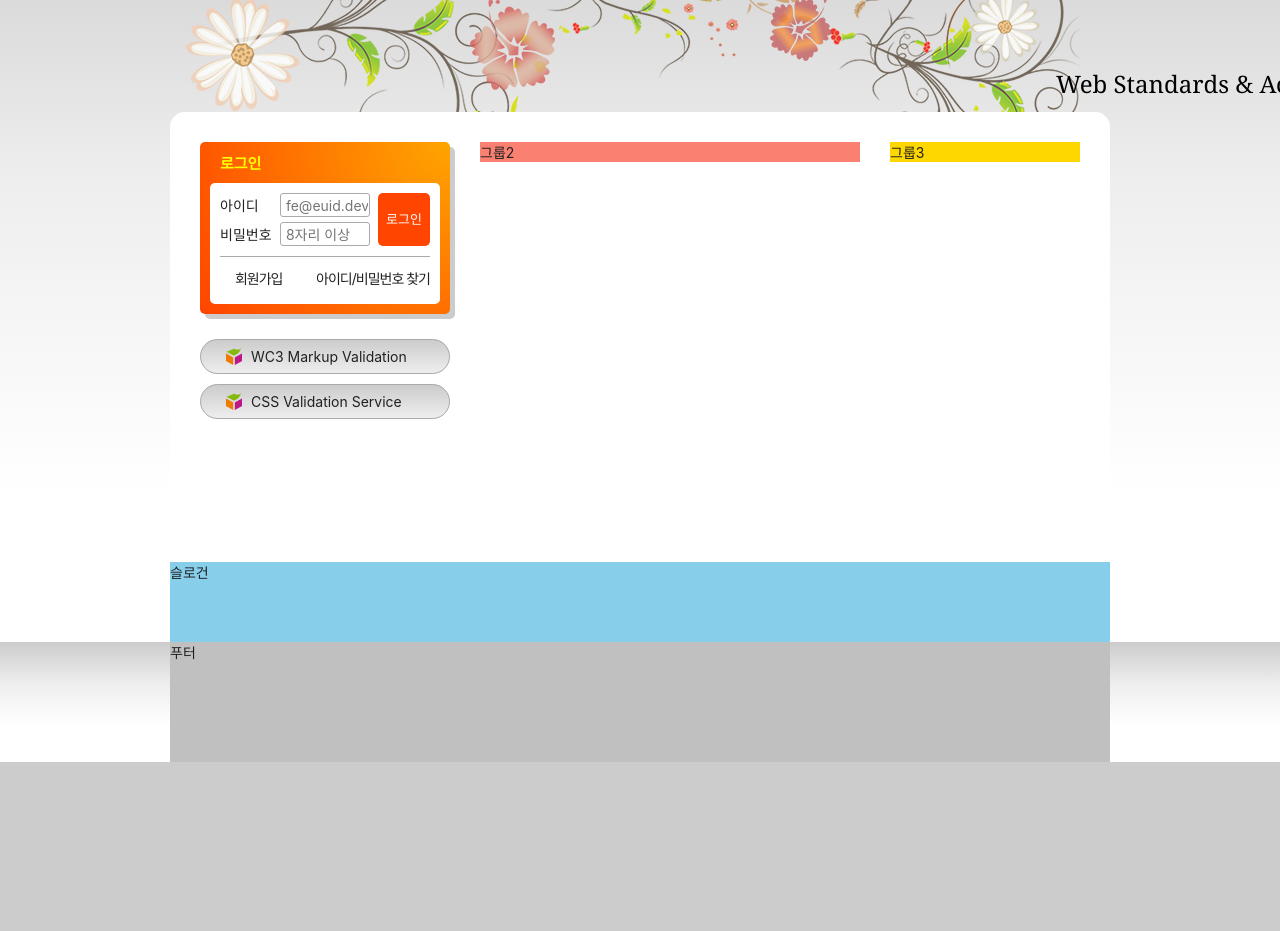
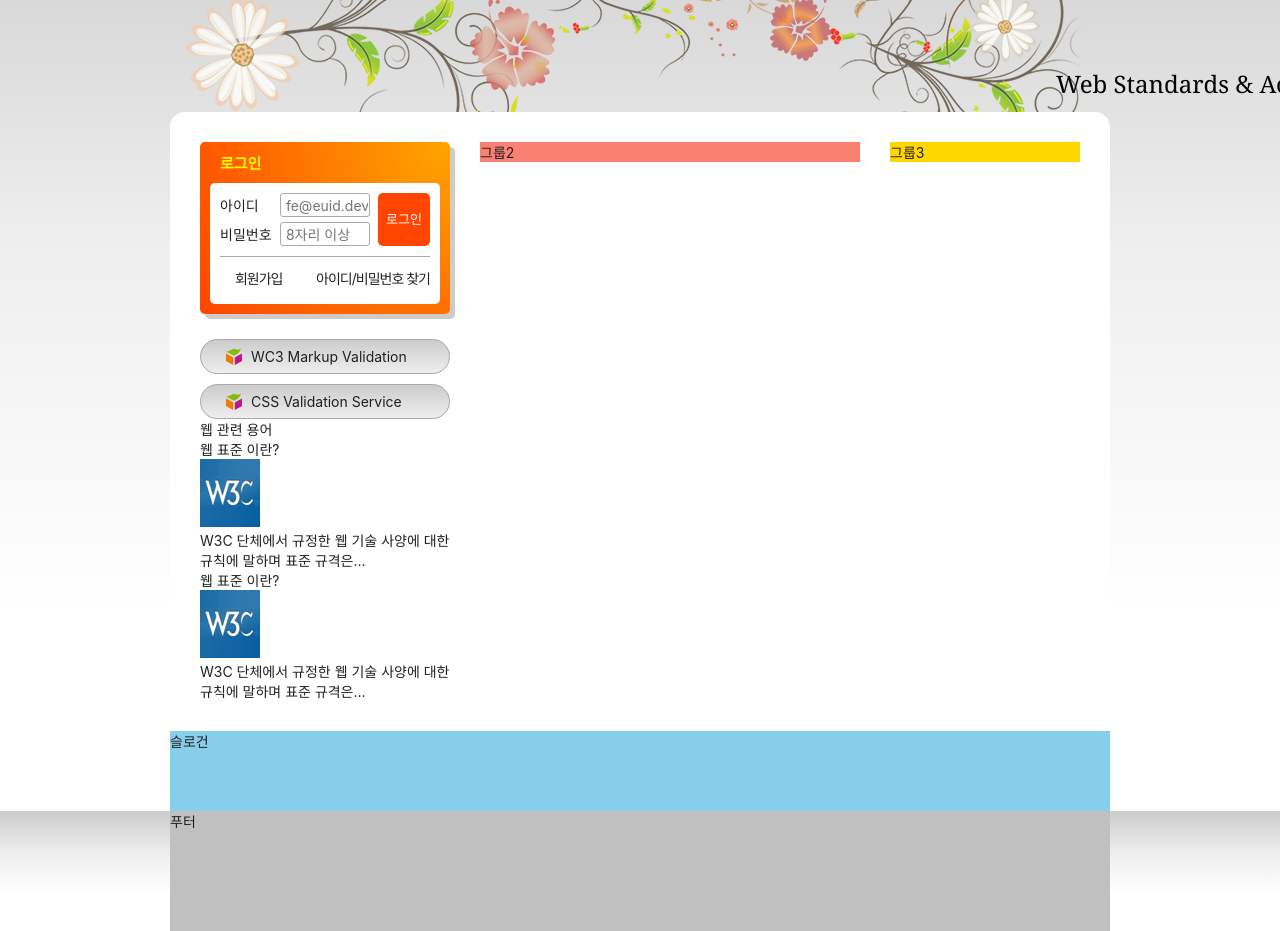
Before and after one commit to rodwnl/HTML5, a plain HTML site: page index.html in a window 1280 px wide. Shown: the part 135-1066 px from the top of the page. Before the commit the page ends 897 px from the top, so only its background shows below. Drawn offline with Linux system fonts and the light colour scheme; files whose address does not match are found by name; a web font is replaced by a local one.

Commit message:
웹 관련 용어 마크업

```diff
--- a/index.html
+++ b/index.html
@@ -172,7 +172,29 @@
           </a>
         </li>
       </ul>
-      </ul>
+      <section class="term">
+        <h2 class="term-titile">웹 관련 용어</h2>
+        <dl class="term-list">
+          <div class="odd">
+            <dt class="term-list-subject">웹 표준 이란?</dt>
+            <dd class="term-list thumbnail">
+              <img src="./assets/web_standards.gif" alt="W3C 로고" />
+            </dd>
+            <dd class="term-list-brie">
+              W3C 단체에서 규정한 웹 기술 사양에 대한 규칙에 말하며 표준 규격은...
+            </dd>
+          </div>
+          <div class="even">
+            <dt class="term-list-subject">웹 표준 이란?</dt>
+            <dd class="term-list thumbnail">
+              <img src="./assets/web_standards.gif" alt="W3C 로고" />
+            </dd>
+            <dd class="term-list-brie">
+              W3C 단체에서 규정한 웹 기술 사양에 대한 규칙에 말하며 표준 규격은...
+            </dd>
+          </div>
+        </dl>
+      </section>
     </div>
     <div class="group group2">그룹2</div>
     <div class="group group3">그룹3</div>
```
